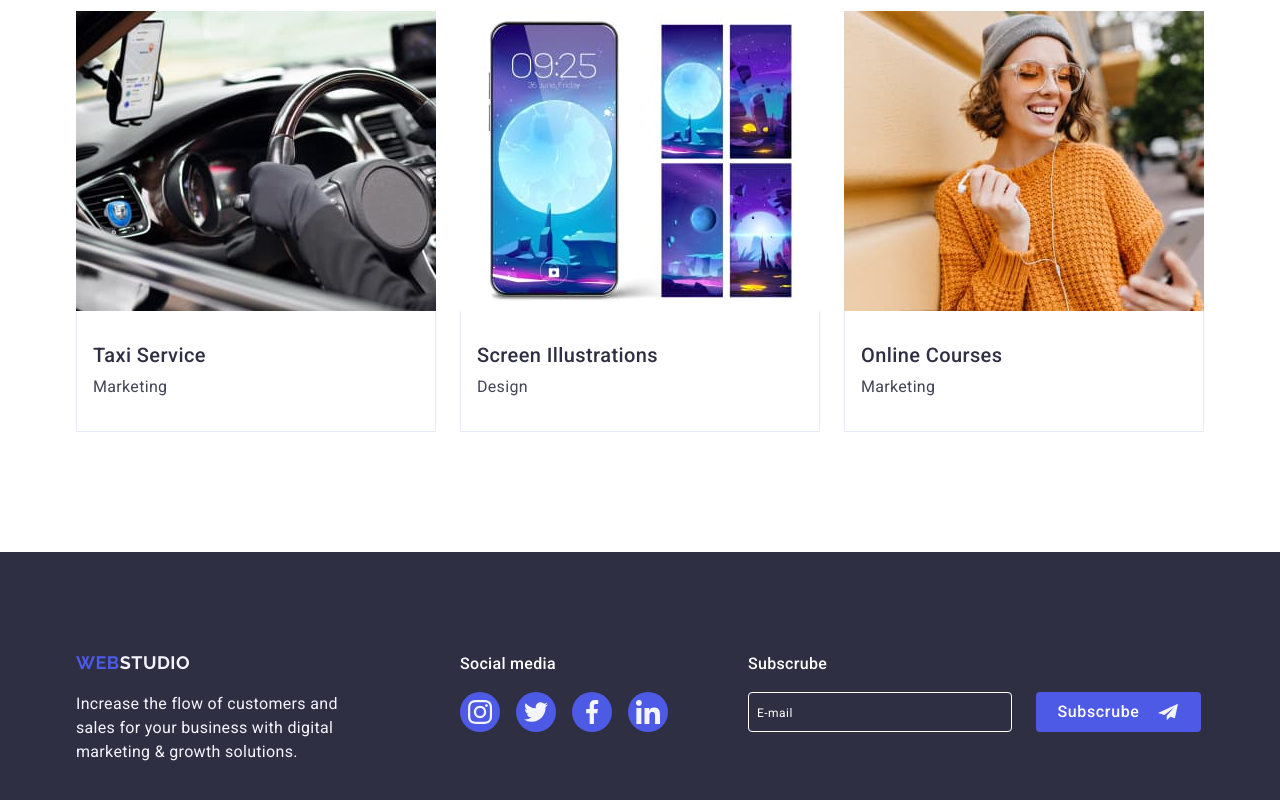
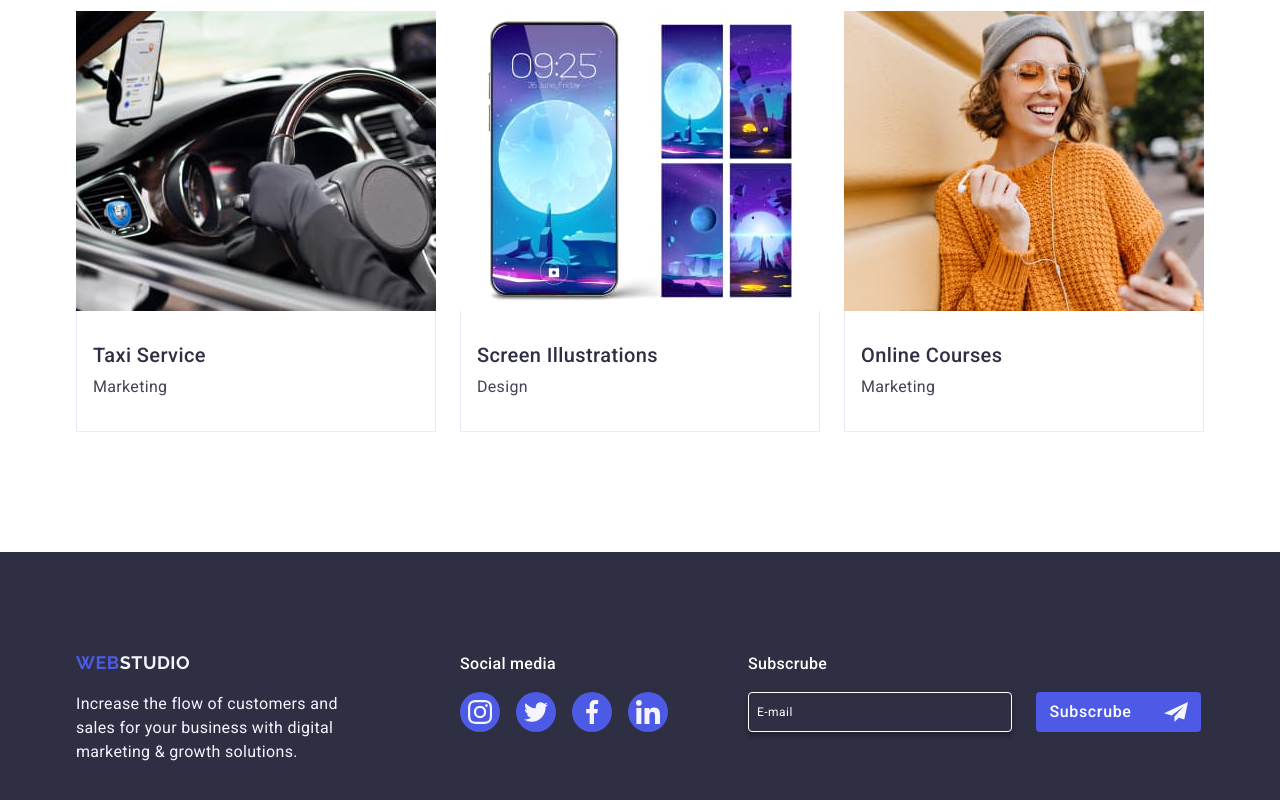
Before and after one commit to bunbanto/goit-markup-hw-05, a plain HTML site: page index.html in a window 1280 px wide. Shown: the part 2631-3431 px from the top of the page. Drawn offline with nearby package versions, Linux system fonts and the light colour scheme.

Commit message:
foooter end

```diff
--- a/css/styles.css
+++ b/css/styles.css
@@ -697,39 +697,53 @@ input[type='checkbox']:checked + label .svg-check {
 }
 .subs {
   display: flex;
-  gap: 24px;
+  flex-direction: column;
 }
-.label-subs {
+.text-subs {
   display: flex;
   flex-direction: column;
   font-weight: 500;
   font-size: 16px;
   line-height: 1.5;
   letter-spacing: 0.02em;
-  color: #fff;
-  padding-bottom: 16px;
+  color: #ffffff;
+  margin-bottom: 16px;
   margin-right: 24px;
 }
-.input-mail {
+.form-subs {
+  display: flex;
+  gap: 24px;
+  /* flex-direction: column; */
+}
+.input-email {
   color: #fff;
-  border: 1px solid #fff;
+  border: 1px solid #ffffff;
   border-radius: 4px;
   width: 264px;
   height: 40px;
+  background-color: transparent;
   background: #2e2f42;
   padding-left: 8px;
-  /* box-shadow: 0 4px 4px 0 rgba(0, 0, 0, 0.15), 0 4px 4px 0 rgba(0, 0, 0, 0.15); */
+  font-size: 12px;
+  line-height: 2;
+  letter-spacing: 0.04em;
+  box-shadow: 0 4px 4px 0 rgba(0, 0, 0, 0.15), 0 4px 4px 0 rgba(0, 0, 0, 0.15); */
 }
-.input-mail::placeholder {
-  border-color: #fff;
+.input-email::placeholder {
+  border-color: #ffffff;
   font-weight: 400;
   font-size: 12px;
   line-height: 2;
   letter-spacing: 0.04em;
-  color: #fff;
+  color: #ffffff;
 }
 
 .btn-subs {
+  font-family: "Roboto", sans-serif;
+  font-size: 16px;
+  font-weight: 500;
+  line-height: 1.5;
+  letter-spacing: 0.04em;
   display: flex;
   align-items: center;
   justify-content: center;
@@ -739,13 +753,13 @@ input[type='checkbox']:checked + label .svg-check {
   line-height: 1.5;
   letter-spacing: 0.04em;
   text-align: center;
-  color: #fff;
+  color: #ffffff;
   border-radius: 4px;
   margin-top: auto;
   border: none;
   width: 165px;
   height: 40px;
-  background: #4d5ae5;
+  background-color: #4d5ae5;
   gap: 16px;
   transition: background-color 250ms cubic-bezier(0.4, 0, 0.2, 1);
 }
@@ -754,6 +768,7 @@ input[type='checkbox']:checked + label .svg-check {
   background-color: #404bbf;
 }
 .svg-subs {
+  margin-left: 16px;
   fill: #f4f4fd;
 }
 /*  */
--- a/index.html
+++ b/index.html
@@ -531,21 +531,23 @@
           </ul>
         </div>
         <div class="subs">
+          <p class="text-subs">Subscrube</p>
           <form class="form-subs">
-            <label class="label-subs"> Subscrube</label>
+            <label class="label-subs">
               <input
-              class="input-mail"
-              name="email"
-              type="text"
+                class="input-email"
+                name="subsmail"
+                type="email"
                 placeholder="E-mail"
               />
-          </form>
+            </label>
             <button class="btn-subs" type="submit">
               Subscrube
-            <svg width="24" height="20" class="svg-subs">
+              <svg width="24" height="24" class="svg-subs">
                 <use href="./images/icons.svg#icon-subs"></use>
               </svg>
             </button>
+          </form>
         </div>
       </div>
     </footer>
```
Lines whose indentation alone changed are shown as unchanged.
